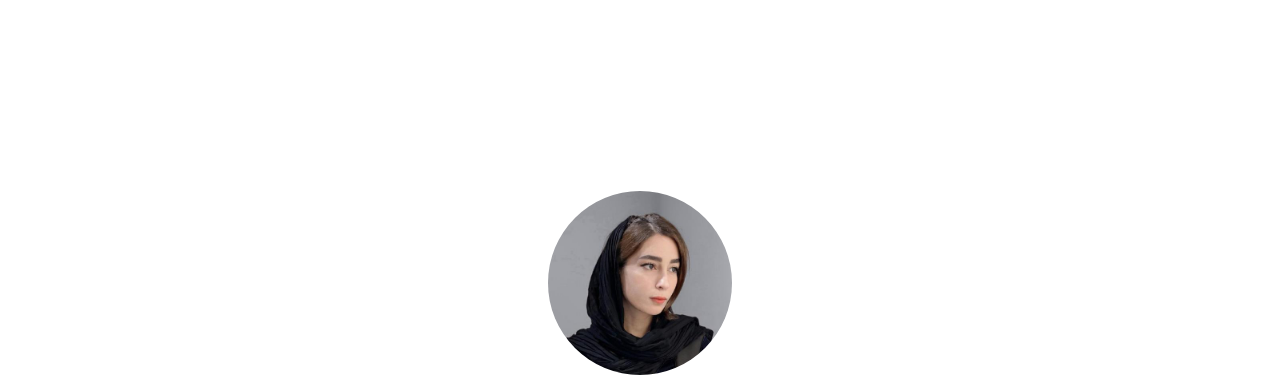
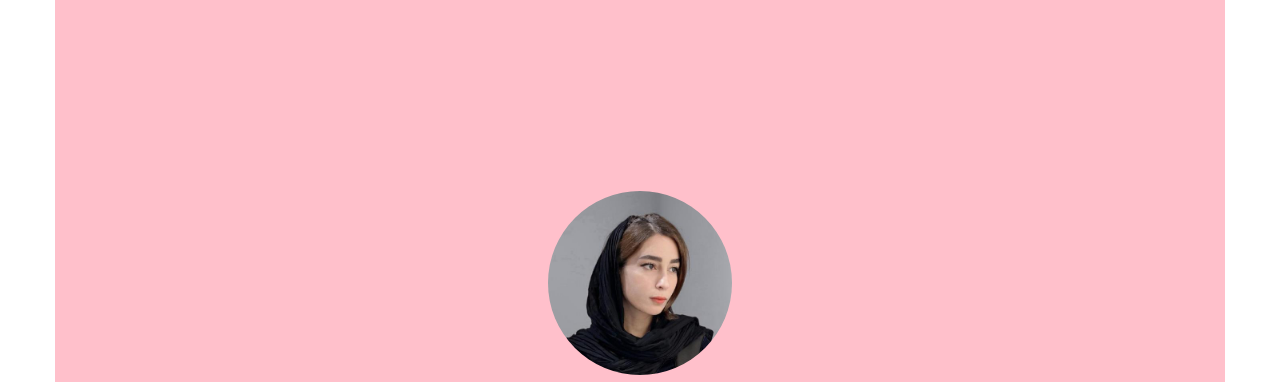
Before and after one commit to ahmadiftme8/ftmeportfolio, a plain HTML site: page index.html in a window 1280 px wide. Shown: the part 75-457 px from the top of the page. Drawn offline with Linux system fonts and the light colour scheme; a web font is replaced by a local one.

Commit message:
last fix

```diff
--- a/css/style.css
+++ b/css/style.css
@@ -7,11 +7,17 @@ body, html {
   font-family: 'Muli', sans-serif;
   font-style: normal;
   font-weight: 300;
-
+  display: flex;
+  justify-content: center;
+  align-items: center;
+  flex-direction: column;
   padding: 0;
   margin: 0;
 
 
+}
+section{
+  background-color: pink;
 }
 
 
```
